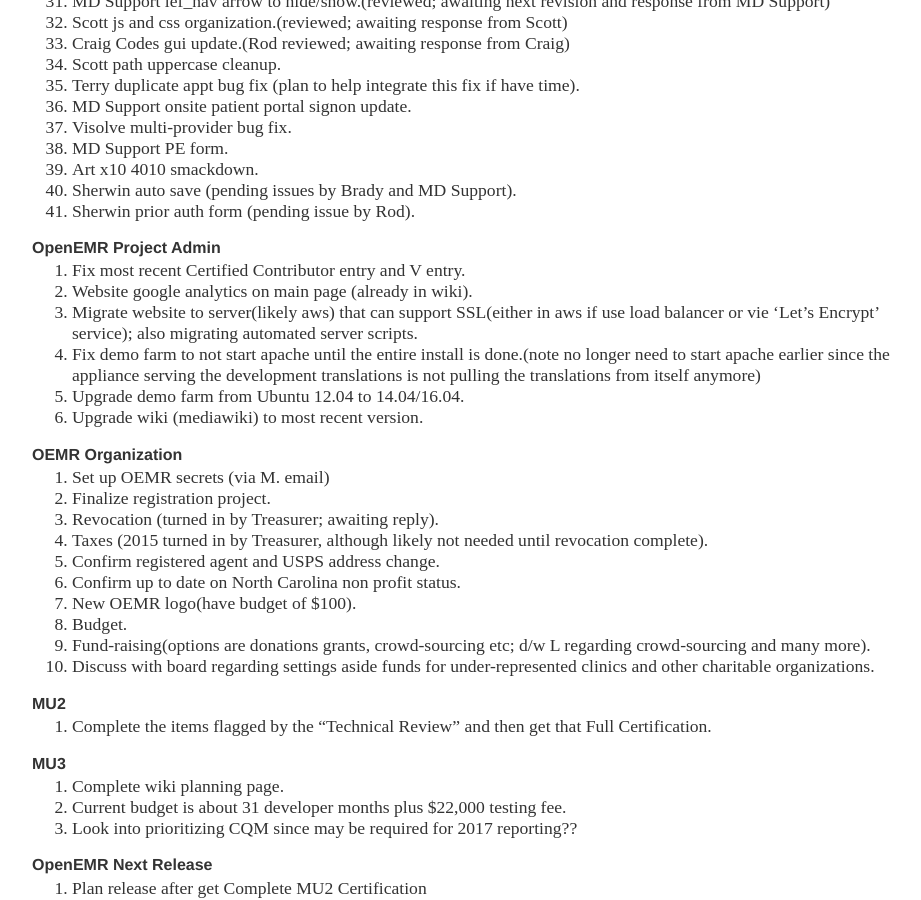
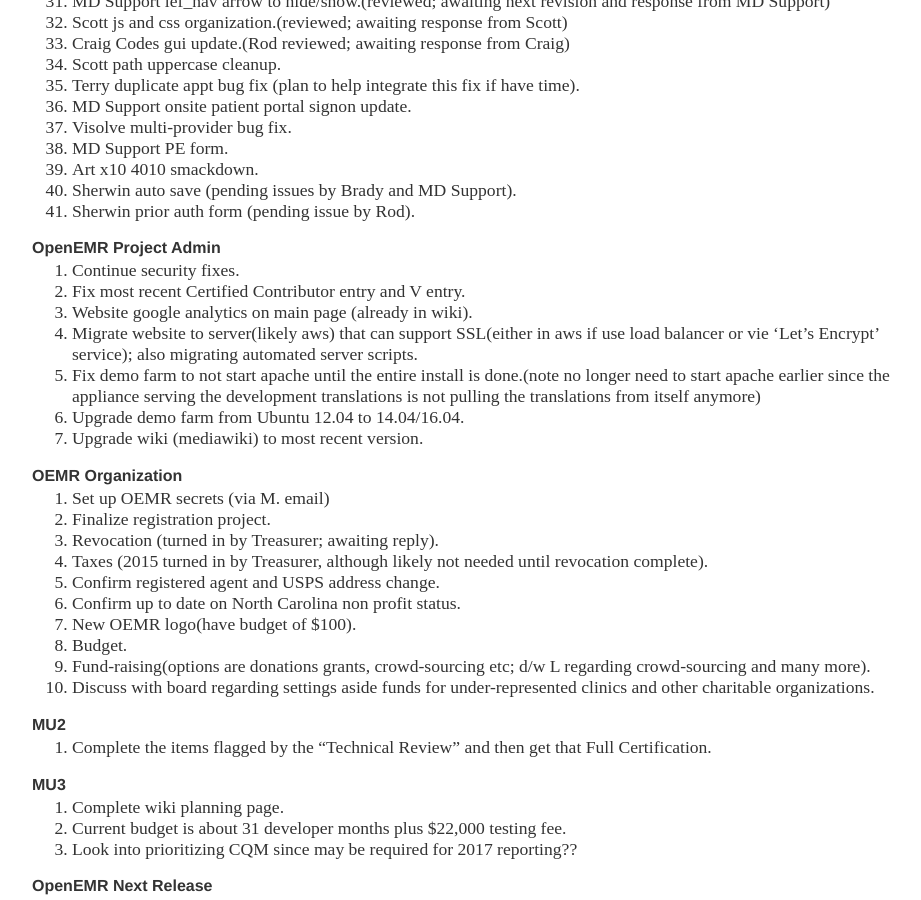
Before and after one commit to bradymiller/bradymiller.github.io, a Jekyll site: the page built from todo/index.md, in a window 1280 px wide and 900 px high, scrolled down 1000 px. Shown: the whole window, without its empty margins (160-1081 px from the left). Built offline with Jekyll 4.4.1, drawn with Linux system fonts in a browser that asks for light colours.

Commit message:
Update index.md

```diff
--- a/todo/index.md
+++ b/todo/index.md
@@ -50,6 +50,7 @@
 1. Sherwin prior auth form (pending issue by Rod).
 
 ### OpenEMR Project Admin
+1. Continue security fixes.
 1. Fix most recent Certified Contributor entry and V entry.
 1. Website google analytics on main page (already in wiki).
 1. Migrate website to server(likely aws) that can support SSL(either in aws if use load balancer or vie 'Let's Encrypt' service); also migrating automated server scripts.
```
